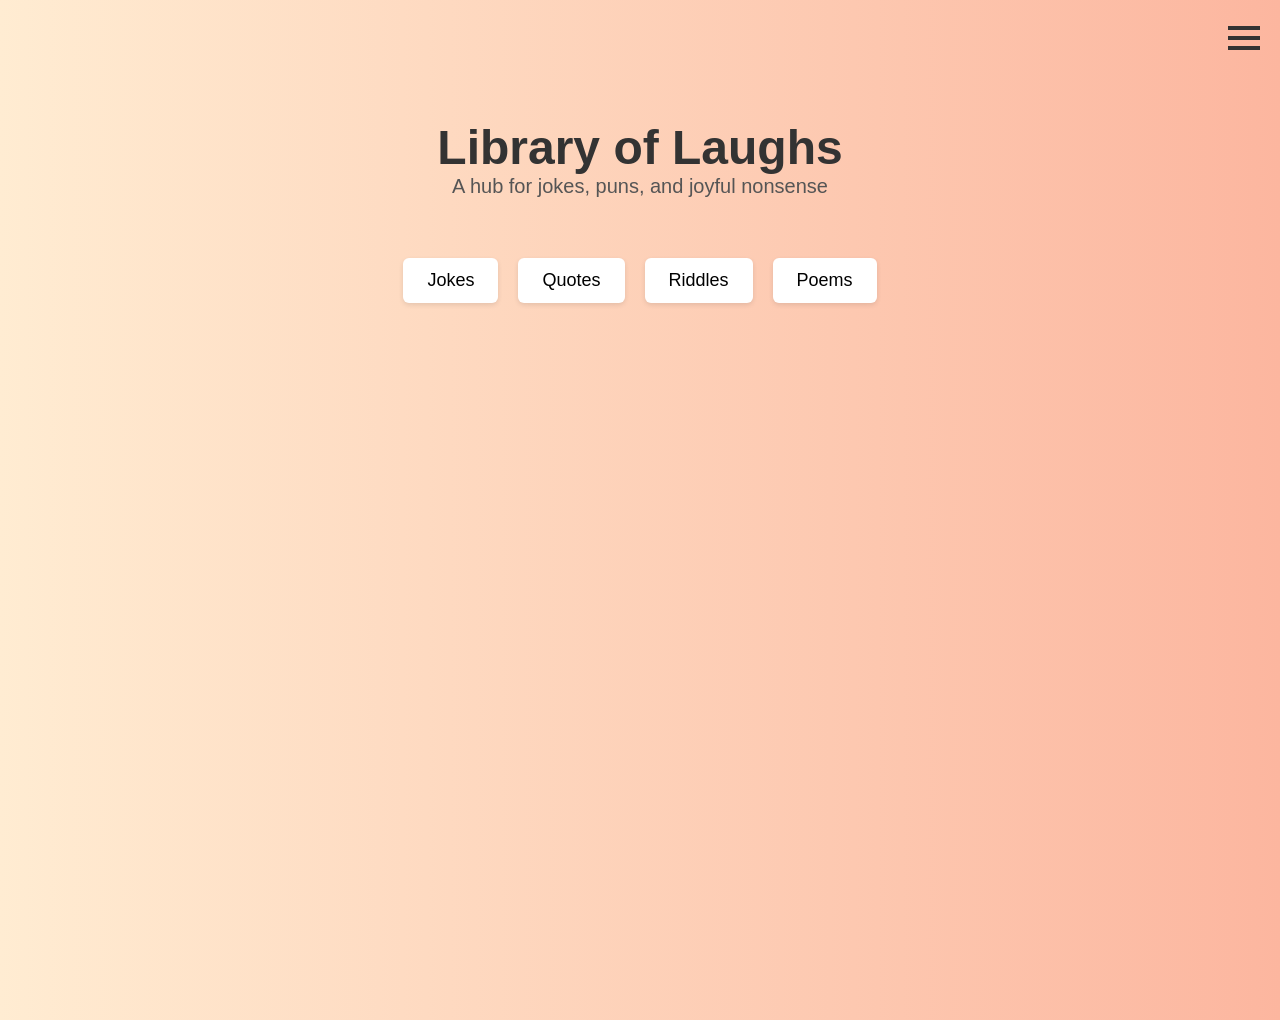
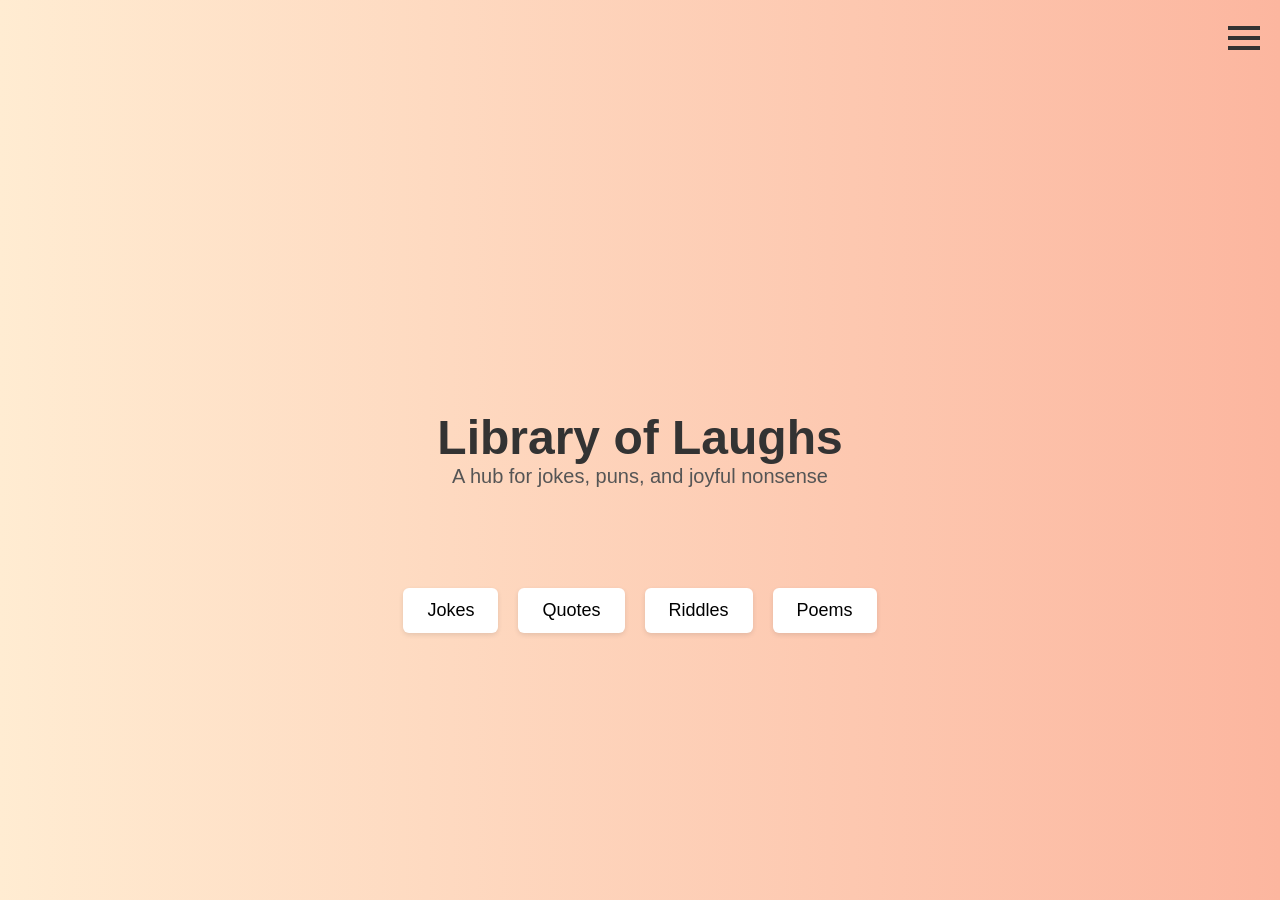

Update styles.css

--- a/styles.css
+++ b/styles.css
@@ -51,7 +51,7 @@ body {
 /* Header content */
 .header {
   text-align: center;
-  margin-top: 150px;
+  margin-top: 0px;
 }
 
 h1 {
@@ -80,7 +80,7 @@ p {
 .buttons {
   display: flex;
   justify-content: center;
-  margin-top: 140px;
+  margin-top: 20px;
 }
 
 .buttons button {
@@ -105,7 +105,10 @@ section {
 
 /* Show the home section by default */
 #homeSection {
-  display: block;
+  display: flex;
+  flex-direction: column;
+  justify-content: center;
+  align-items: center;
   min-height: 100vh;
   background: linear-gradient(to bottom, #FFD9C0, #FFB899, FF9F80);
 }
